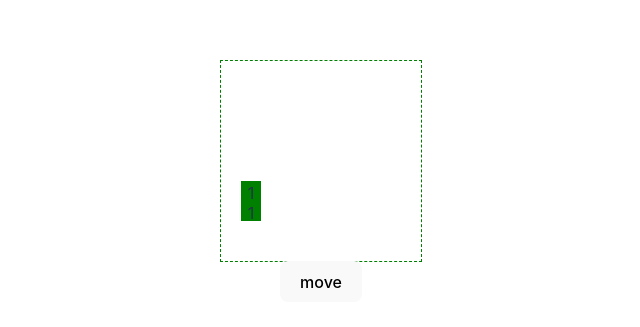
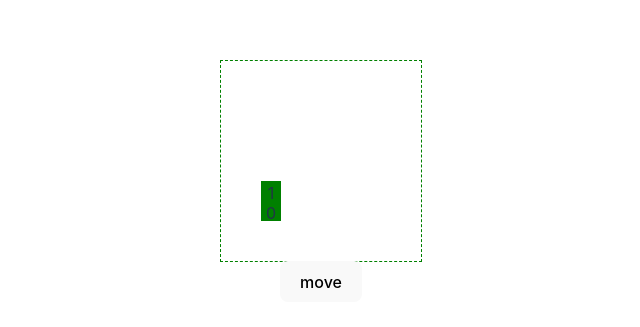
Before and after one commit to OwtmPatrick/snake, a Vue app: page / in a window 1280 px wide. Shown: the part 239-566 px from the top of the page, without its empty margins (319-959 px from the left). Built offline with nearby package versions, Linux system fonts and the light colour scheme.

Commit message:
add error boundary

```diff
--- a/src/App.vue
+++ b/src/App.vue
@@ -1,9 +1,12 @@
 <script setup lang="ts">
 import Field from './components/Field.vue';
+import ErrorBoundary from './components/ErrorBoundary.vue';
 </script>
 
 <template>
-  <Field />
+  <ErrorBoundary>
+    <Field />
+  </ErrorBoundary>
 </template>
 
 <style scoped>
--- /dev/null
+++ b/src/components/ErrorBoundary.vue
@@ -0,0 +1,31 @@
+<script lang="ts">
+export default {
+  data() {
+    return {
+      error: null,
+      errorMessage: ''
+    };
+  },
+  errorCaptured(error, vm, info) {
+    // console.log('error:', (error as any).toString(), vm, info);
+    this.error = error as any;
+    this.errorMessage = info;
+
+    return false;
+  },
+  methods: {
+    restartGame(): void {
+      // TODO: handle restart game
+      window.location.reload();
+    }
+  }
+};
+</script>
+
+<template>
+  <div v-if="error">
+    <h3>Game over</h3>
+    <button @click="restartGame">Restart</button>
+  </div>
+  <div v-else><slot></slot></div>
+</template>
--- a/src/components/Field.vue
+++ b/src/components/Field.vue
@@ -1,28 +1,40 @@
-<script setup lang="ts">
+<script lang="ts">
 import { Snake } from '../game/Snake';
 import { Direction } from '../types';
 
-const snake = new Snake([
-  { x: 1, y: 2 },
-  { x: 1, y: 3 }
-]);
+export default {
+  data() {
+    const snake = new Snake([
+      { x: 2, y: 2 },
+      { x: 2, y: 3 }
+    ]);
 
-console.log(snake);
+    return {
+      snake
+    };
+  },
+
+  methods: {
+    moveSnake(): void {
+      this.snake.move(Direction.Up);
+    }
+  }
+};
 </script>
 
 <template>
   <div class="field">
     <ul class="snake">
       <li
-        v-for="dot in snake.dots"
+        v-for="(dot, index) in snake.dots"
         class="dot"
         :style="{ left: `${dot.x * 20}px`, bottom: `${dot.y * 20}px` }"
       >
-        {{ dot.x }}
+        {{ index }}
       </li>
     </ul>
 
-    <button @click="snake.move(Direction.Down)">move</button>
+    <button @click="moveSnake">move</button>
   </div>
 </template>
 
```
